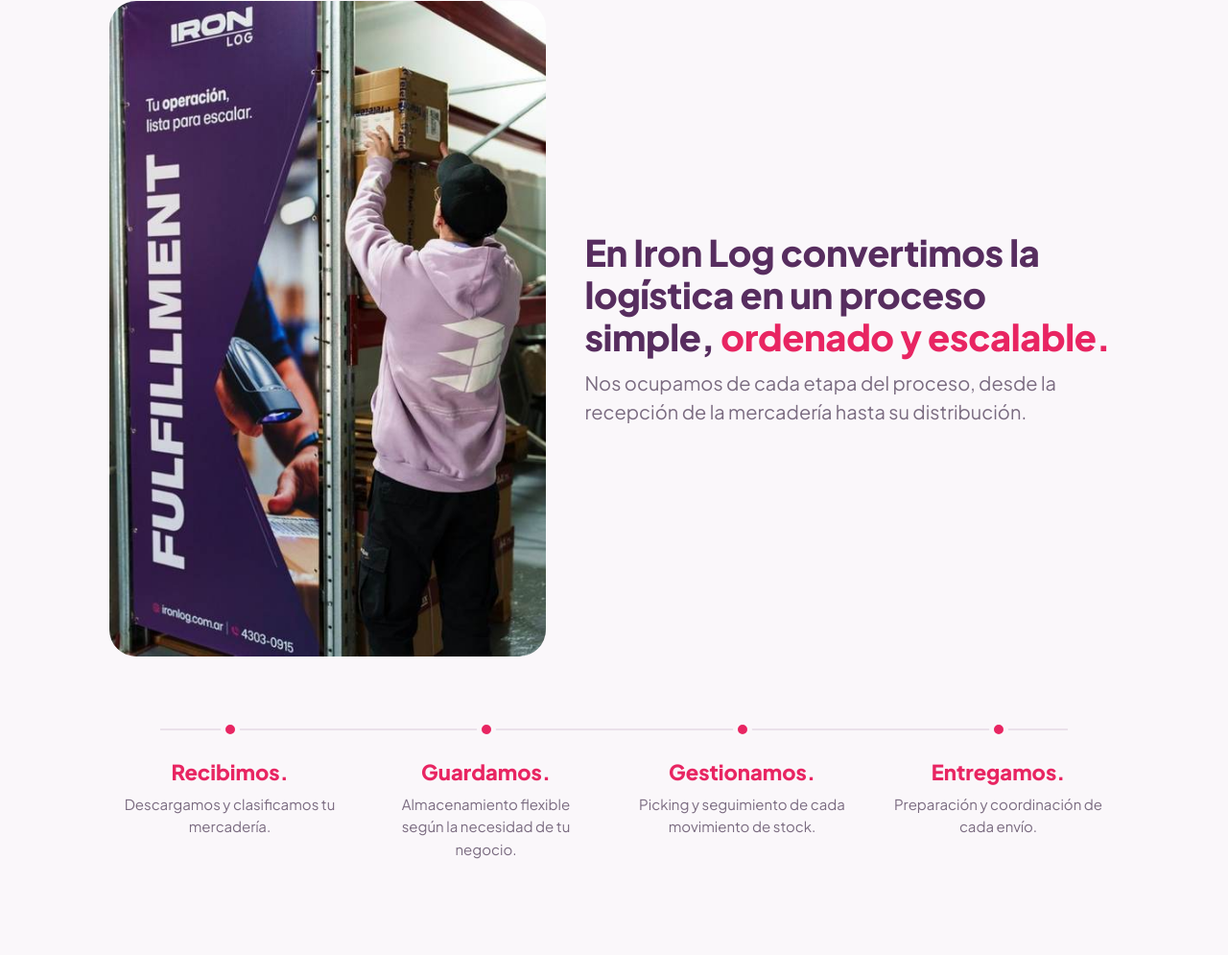
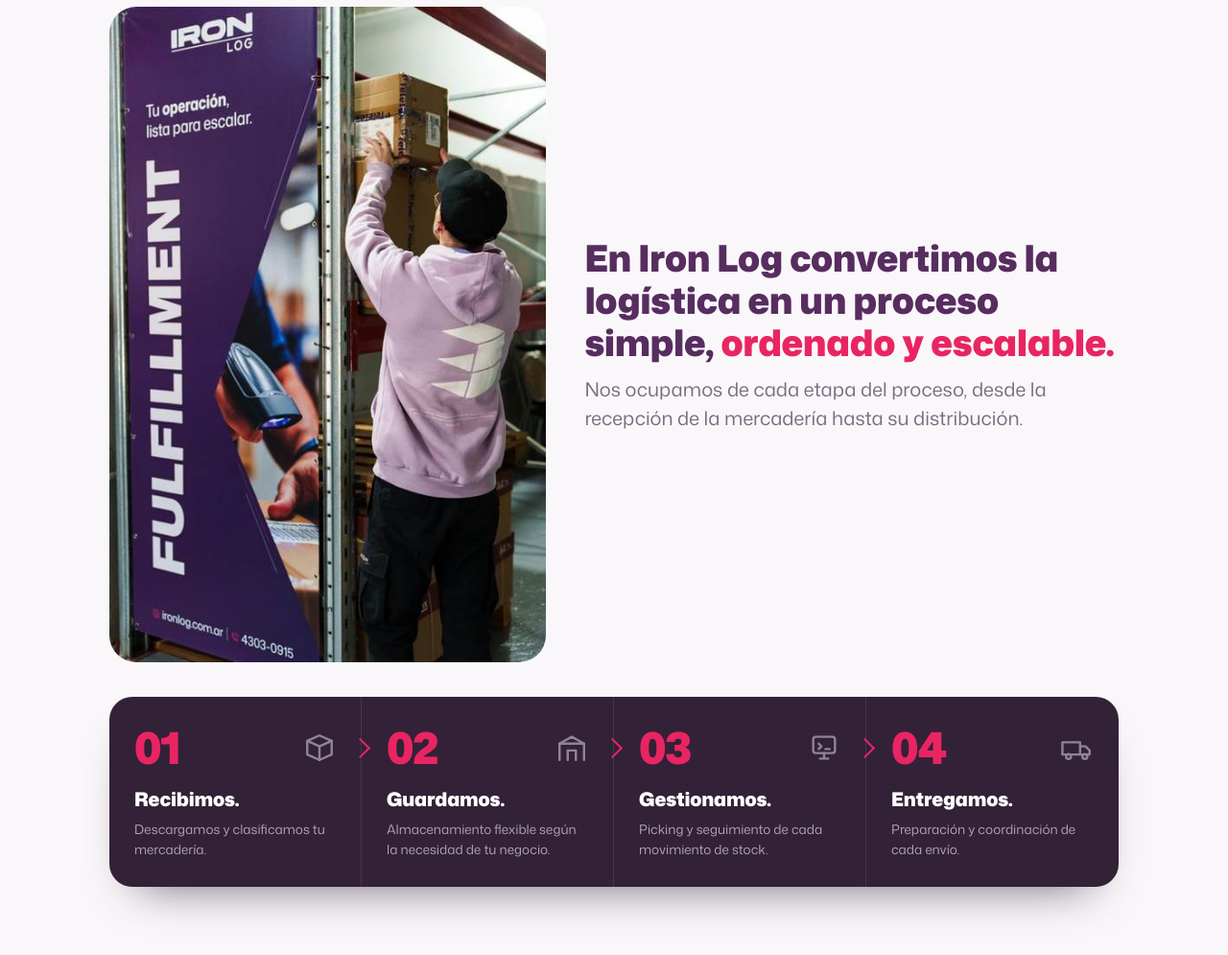
Before and after one commit to gauyho/iron-log-site, a plain HTML site: page index.html in a window 1280 px wide. Shown: the part 1771-2766 px from the top of the page at 96% size. Drawn offline with Linux system fonts and the light colour scheme.

Commit message:
cambios web
Píldora "Web interactiva · Exclusiva para clientes" en la portada
Marca de agua "Grupo Nexial" eliminada
Cinta oscura del proceso con los números grandes
"Web" → "Web oficial" en contacto
Mona Sans como tipografía en las dos páginas, sin depender de Google Fonts
Tres bugs de responsive arreglados que ya venían de antes (tarjetas con texto cortado, calculadora ilegible en celular, botón desalineado)

```diff
--- a/index.html
+++ b/index.html
@@ -4,15 +4,29 @@
 <meta charset="UTF-8">
 <meta name="viewport" content="width=device-width, initial-scale=1.0">
 <title>Iron Log — Almacenamiento, gestión y distribución</title>
-<link rel="preconnect" href="https://fonts.googleapis.com">
-<link href="https://fonts.googleapis.com/css2?family=Plus+Jakarta+Sans:wght@400;500;600;700;800&display=swap" rel="stylesheet">
+<link rel="preload" href="fonts/MonaSans.woff2" as="font" type="font/woff2" crossorigin>
 <style>
+  /* Mona Sans — tipografia oficial de ironlog.com.ar (licencia SIL OFL).
+     Es una fuente variable: un solo archivo cubre todos los pesos, de 200 a 900,
+     asi que no hace falta cargar uno por peso. Se sirve desde fonts/, no desde
+     Google Fonts, para que el sitio no dependa de un tercero. */
+  @font-face{
+    font-family:'Mona Sans';
+    src:url('fonts/MonaSans.woff2') format('woff2');
+    font-weight:200 900;
+    font-stretch:75% 125%;
+    font-style:normal;
+    font-display:swap;
+  }
   :root{
     --dark:#572D5F; --mid:#8A5B93; --accent:#E82562;
     --bg:#FAF7FA; --card:#FFFFFF; --ink:#2B1830; --muted:#7A6B80; --line:#EAE1EA;
   }
   *{box-sizing:border-box;}
-  body{margin:0;font-family:'Plus Jakarta Sans',sans-serif;background:var(--bg);color:var(--ink);}
+  /* el peso por defecto del archivo variable es 200 (muy fino): se fija 400
+     explicito para que el texto sin peso declarado se vea normal */
+  body{margin:0;font-family:'Mona Sans',system-ui,-apple-system,'Segoe UI',sans-serif;font-weight:400;
+    background:var(--bg);color:var(--ink);}
   .wrap{max-width:1100px;margin:0 auto;padding:0 24px;}
   section{padding:64px 0;}
   img{max-width:100%;display:block;}
@@ -23,6 +37,12 @@
   .nav-link{font-size:13.5px;font-weight:700;color:var(--dark);text-decoration:none;padding:10px 18px;
     border:1.5px solid var(--line);border-radius:999px;}
   .nav-link:hover{border-color:var(--accent);color:var(--accent);}
+  /* Aclara que este sitio es la web interactiva para clientes, para que no se
+     confunda con el sitio institucional (www.ironlog.com.ar). */
+  .badge-clientes{display:inline-flex;align-items:center;gap:8px;font-size:11.5px;font-weight:800;
+    text-transform:uppercase;letter-spacing:.06em;color:var(--accent);background:rgba(232,37,98,.09);
+    border:1px solid rgba(232,37,98,.22);padding:8px 16px;border-radius:999px;}
+  .badge-clientes::before{content:"";width:7px;height:7px;border-radius:50%;background:var(--accent);flex:none;}
 
   /* ---- hero ---- */
   .hero{position:relative;overflow:hidden;border-radius:28px;min-height:560px;display:flex;align-items:flex-start;
@@ -33,9 +53,6 @@
   .hero-content{position:relative;z-index:2;max-width:600px;align-self:stretch;
     display:flex;flex-direction:column;justify-content:space-between;padding:12px 0;}
   .hero .eyebrow{color:#F5A9C4;}
-  .hero-watermark{position:absolute;z-index:1;left:56px;top:40px;font-size:38px;font-weight:900;
-    color:#fff;opacity:.08;line-height:.85;letter-spacing:-0.02em;pointer-events:none;text-align:left;
-    max-width:55%;}
   .hero h1{color:#fff;}
   .hero .tagline{color:#fff;}
   .hero .tagline span{color:var(--accent);}
@@ -96,16 +113,39 @@
   .pasos{display:grid;grid-template-columns:repeat(4,1fr);gap:16px;margin-top:24px;}
   @media (max-width:900px){.pasos{grid-template-columns:repeat(2,1fr);}}
 
-  .timeline{position:relative;padding-top:30px;margin-top:36px;}
-  .timeline-line{position:absolute;top:39px;left:5%;right:5%;height:2px;background:var(--line);}
-  .timeline-row{display:grid;grid-template-columns:repeat(4,1fr);gap:16px;position:relative;}
-  @media (max-width:700px){.timeline-row{grid-template-columns:repeat(2,1fr);row-gap:36px;}
-    .timeline-line{display:none;}}
-  .timeline-dot{width:20px;height:20px;border-radius:50%;background:var(--accent);border:5px solid var(--bg);
-    margin:0 auto 20px;position:relative;z-index:1;}
-  .timeline-item{text-align:center;padding:0 6px;}
-  .timeline-item .verbo{font-weight:900;color:var(--accent);font-size:22px;display:block;margin-bottom:8px;}
-  .timeline-item .resto{font-size:15px;color:var(--muted);line-height:1.55;max-width:220px;margin:0 auto;}
+  /* ---- proceso: cinta oscura ----
+     Va sobre fondo oscuro a proposito: el resto de la pagina es clara, asi que
+     este bloque corta el ritmo y no pasa desapercibido. Las flechas entre
+     columnas son las que hacen que se lea como un recorrido y no como cuatro
+     items sueltos. */
+  .proceso-cinta{display:grid;grid-template-columns:repeat(4,1fr);margin-top:36px;
+    background:var(--ink);border-radius:24px;overflow:hidden;
+    box-shadow:0 26px 50px -30px rgba(43,24,48,.75);}
+  @media (max-width:820px){.proceso-cinta{grid-template-columns:repeat(2,1fr);}}
+  @media (max-width:480px){.proceso-cinta{grid-template-columns:1fr;}}
+  .proceso-paso{position:relative;padding:30px 26px 28px;background:rgba(255,255,255,.04);
+    border-right:1px solid rgba(255,255,255,.09);transition:background .25s ease;}
+  .proceso-paso:last-child{border-right:none;}
+  .proceso-paso:hover{background:rgba(232,37,98,.13);}
+  /* el numero grande manda, el icono lo acompaña al costado */
+  .proceso-cab{display:flex;align-items:center;justify-content:space-between;gap:12px;margin-bottom:16px;}
+  .proceso-paso .n{font-size:46px;font-weight:900;line-height:1;color:var(--accent);
+    letter-spacing:-0.03em;}
+  .proceso-paso .ico{width:34px;height:34px;flex:none;opacity:.5;}
+  .proceso-paso .ico svg{width:100%;height:100%;stroke:#fff;fill:none;stroke-width:1.7;
+    stroke-linecap:round;stroke-linejoin:round;opacity:.9;}
+  .proceso-paso .verbo{font-size:20px;font-weight:900;color:#fff;margin-bottom:8px;letter-spacing:-0.01em;}
+  .proceso-paso .txt{font-size:13.5px;color:rgba(255,255,255,.6);line-height:1.55;}
+  /* top: 30 de padding + la mitad del numero (23) - la mitad de la flecha, para
+     que quede alineada con el centro del numero */
+  .proceso-paso:not(:last-child)::after{content:"";position:absolute;right:-7px;top:46px;
+    width:13px;height:13px;border-top:2px solid var(--accent);border-right:2px solid var(--accent);
+    transform:rotate(45deg);z-index:2;}
+  /* al apilarse en 2 o 1 columna la flecha apuntaria a cualquier lado */
+  @media (max-width:820px){
+    .proceso-paso::after{display:none;}
+    .proceso-paso{border-right:none;border-bottom:1px solid rgba(255,255,255,.09);}
+  }
   .paso-card{border-radius:24px;padding:30px 24px;box-shadow:0 20px 40px -28px rgba(87,45,95,.35);
     border:1px solid var(--line);}
   .paso-card.rosa{background:#FDF1F5;}
@@ -118,13 +158,21 @@
 
   /* ---- diferenciales ---- */
   .dif-grid{display:grid;grid-template-columns:repeat(4,1fr);gap:14px;margin-top:28px;}
-  @media (max-width:900px){.dif-grid{grid-template-columns:repeat(2,1fr);}}
+  /* Estas tarjetas tienen un icono fijo de 64px, asi que necesitan mas ancho que
+     las otras grillas para que entren palabras largas ("personalizada"). Con el
+     corte en 900px quedaban ~111px utiles y el texto se cortaba, por eso pasan a
+     2 columnas recien en 1100 y a 1 sola en 560. */
+  @media (max-width:1100px){.dif-grid{grid-template-columns:repeat(2,1fr);}}
+  @media (max-width:560px){.dif-grid{grid-template-columns:1fr;}}
   .dif-card{background:#fff;border:1px solid var(--line);border-left:5px solid var(--accent);border-radius:14px;
     overflow:hidden;display:flex;box-shadow:0 14px 32px -22px rgba(87,45,95,.25);}
   .dif-card .icon{background:#FDF1F5;width:64px;flex:none;display:flex;align-items:center;
     justify-content:center;}
   .dif-card .icon svg{width:32px;height:32px;stroke:var(--accent);}
-  .dif-card .body{padding:22px 20px;}
+  /* min-width:0 es necesario: por defecto un item flex no se achica mas alla del
+     ancho de su palabra mas larga (min-width:auto), y entonces el texto sumado
+     al icono fijo de 64px desbordaba la tarjeta y el overflow:hidden lo cortaba */
+  .dif-card .body{padding:22px 20px;min-width:0;}
   .dif-card .title{font-weight:800;color:var(--dark);font-size:19px;margin-bottom:8px;
     text-transform:none;letter-spacing:-0.01em;}
   .dif-card .desc{font-size:13px;color:var(--muted);line-height:1.55;}
@@ -228,6 +276,10 @@
     .cta-secondary{margin-left:0;margin-top:10px;}
     thead th{padding:12px 14px;}
     tbody td{padding:12px 14px;font-size:14.5px;line-height:1.35;}
+    /* el logo y la pildora quedan uno debajo del otro: centrados se ven mejor,
+       y el texto de la pildora se centra para que el corte de linea no moleste */
+    .topnav{justify-content:center;}
+    .badge-clientes{font-size:11px;letter-spacing:.04em;padding:8px 14px;text-align:center;}
   }
 
   .reveal{opacity:0;transform:translateY(30px);transition:opacity .7s cubic-bezier(.22,.61,.36,1),transform .7s cubic-bezier(.22,.61,.36,1);}
@@ -353,6 +405,7 @@
 
 <div class="wrap">  <nav class="topnav">
     <a href="index.html" class="brand"><img src="img/logo-iron-log.png" alt="Iron Log"></a>
+    <span class="badge-clientes">Web interactiva · Exclusiva para clientes</span>
   </nav>
 </div>
 
@@ -360,7 +413,6 @@
   <section class="hero">
     <img class="hero-photo" src="img/hero-operacion.jpg" alt="Operación Iron Log">
     <div class="hero-overlay"></div>
-    <div class="hero-watermark">GRUPO<br>NEXIAL</div>
     <div class="hero-content">
       <h1>Almacenamiento, gestión y distribución <span>desde CABA.</span></h1>
       <div>
@@ -443,13 +495,38 @@
         <p class="section-lead" style="margin-bottom:0;">Nos ocupamos de cada etapa del proceso, desde la recepción de la mercadería hasta su distribución.</p>
       </div>
     </div>
-    <div class="timeline">
-      <div class="timeline-line"></div>
-      <div class="timeline-row">
-        <div class="timeline-item reveal"><div class="timeline-dot"></div><span class="verbo">Recibimos.</span><div class="resto">Descargamos y clasificamos tu mercadería.</div></div>
-        <div class="timeline-item reveal"><div class="timeline-dot"></div><span class="verbo">Guardamos.</span><div class="resto">Almacenamiento flexible según la necesidad de tu negocio.</div></div>
-        <div class="timeline-item reveal"><div class="timeline-dot"></div><span class="verbo">Gestionamos.</span><div class="resto">Picking y seguimiento de cada movimiento de stock.</div></div>
-        <div class="timeline-item reveal"><div class="timeline-dot"></div><span class="verbo">Entregamos.</span><div class="resto">Preparación y coordinación de cada envío.</div></div>
+    <div class="proceso-cinta reveal">
+      <div class="proceso-paso">
+        <div class="proceso-cab">
+          <span class="n">01</span>
+          <div class="ico"><svg viewBox="0 0 24 24"><path d="M3 7l9-4 9 4v10l-9 4-9-4z"/><path d="M3 7l9 4 9-4M12 11v10"/></svg></div>
+        </div>
+        <div class="verbo">Recibimos.</div>
+        <div class="txt">Descargamos y clasificamos tu mercadería.</div>
+      </div>
+      <div class="proceso-paso">
+        <div class="proceso-cab">
+          <span class="n">02</span>
+          <div class="ico"><svg viewBox="0 0 24 24"><path d="M3 21V9l9-5 9 5v12"/><path d="M3 9h18M9 21v-7h6v7"/></svg></div>
+        </div>
+        <div class="verbo">Guardamos.</div>
+        <div class="txt">Almacenamiento flexible según la necesidad de tu negocio.</div>
+      </div>
+      <div class="proceso-paso">
+        <div class="proceso-cab">
+          <span class="n">03</span>
+          <div class="ico"><svg viewBox="0 0 24 24"><rect x="4" y="4" width="16" height="12" rx="2"/><path d="M9 20h6M12 16v4M8 9l2 2-2 2M13 13h3"/></svg></div>
+        </div>
+        <div class="verbo">Gestionamos.</div>
+        <div class="txt">Picking y seguimiento de cada movimiento de stock.</div>
+      </div>
+      <div class="proceso-paso">
+        <div class="proceso-cab">
+          <span class="n">04</span>
+          <div class="ico"><svg viewBox="0 0 24 24"><path d="M1 8h13v9H1zM14 11h4l3 3v3h-7z"/><circle cx="5.5" cy="18.5" r="1.8"/><circle cx="17.5" cy="18.5" r="1.8"/></svg></div>
+        </div>
+        <div class="verbo">Entregamos.</div>
+        <div class="txt">Preparación y coordinación de cada envío.</div>
       </div>
     </div>
   </section>
@@ -528,7 +605,7 @@
       <h2>Tu logística planificada.<br><span>Siempre.</span></h2>
       <div class="info">
         <div><b>Dirección</b>Araoz de Lamadrid 1848 | CABA</div>
-        <div><b>Web</b><a href="https://www.ironlog.com.ar" target="_blank" rel="noopener">www.ironlog.com.ar</a></div>
+        <div><b>Web oficial</b><a href="https://www.ironlog.com.ar" target="_blank" rel="noopener">www.ironlog.com.ar</a></div>
         <div><b>Instagram</b><a href="https://instagram.com/iron.log" target="_blank" rel="noopener">@iron.log</a></div>
         <div><b>WhatsApp</b><a href="https://wa.me/5491125843003" target="_blank" rel="noopener">11.2584.3003</a></div>
       </div>
```
Also changed, not shown: ultima-milla.html (+29 -4 lines), fonts/MonaSans.woff2 (added).
